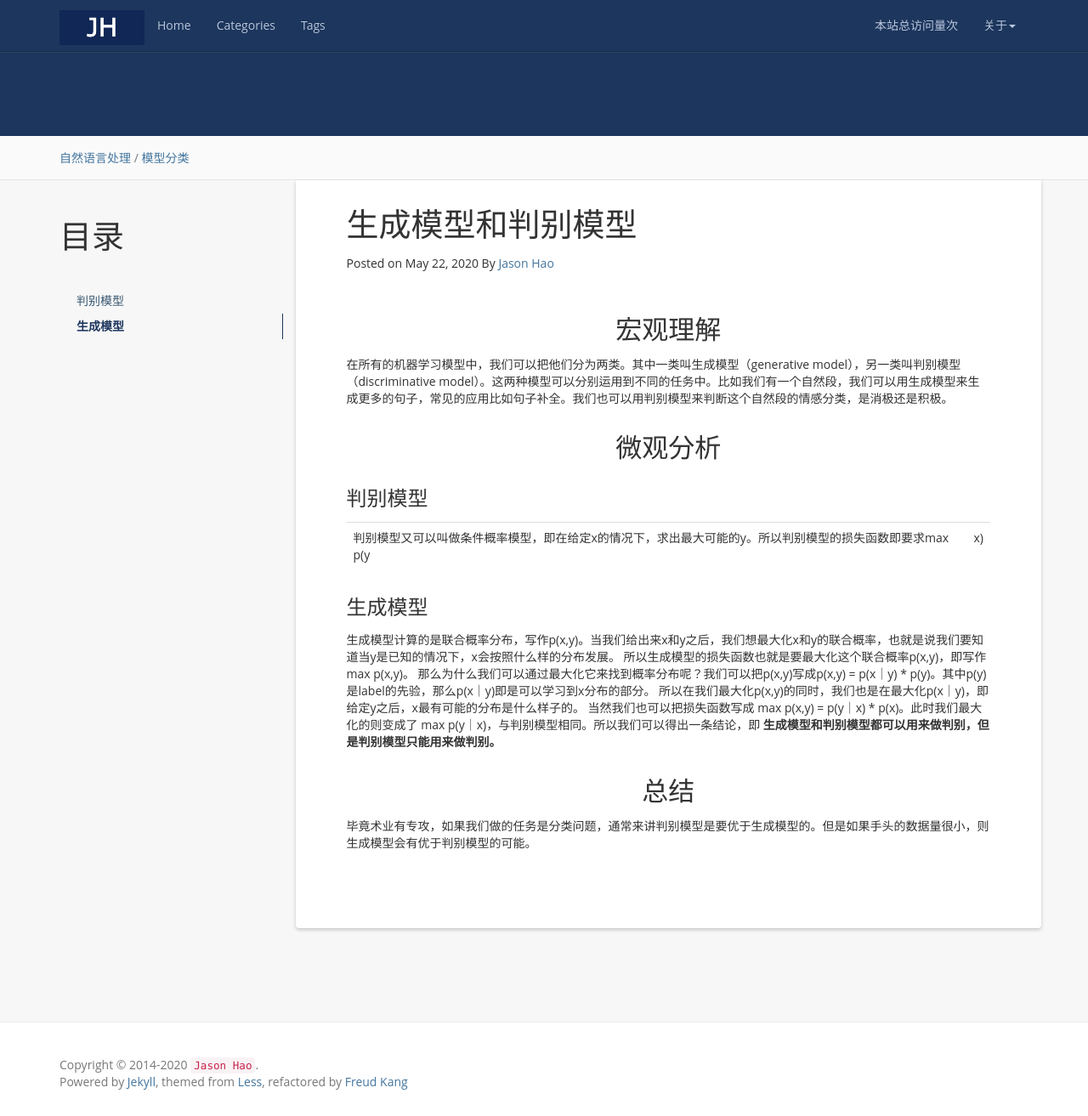
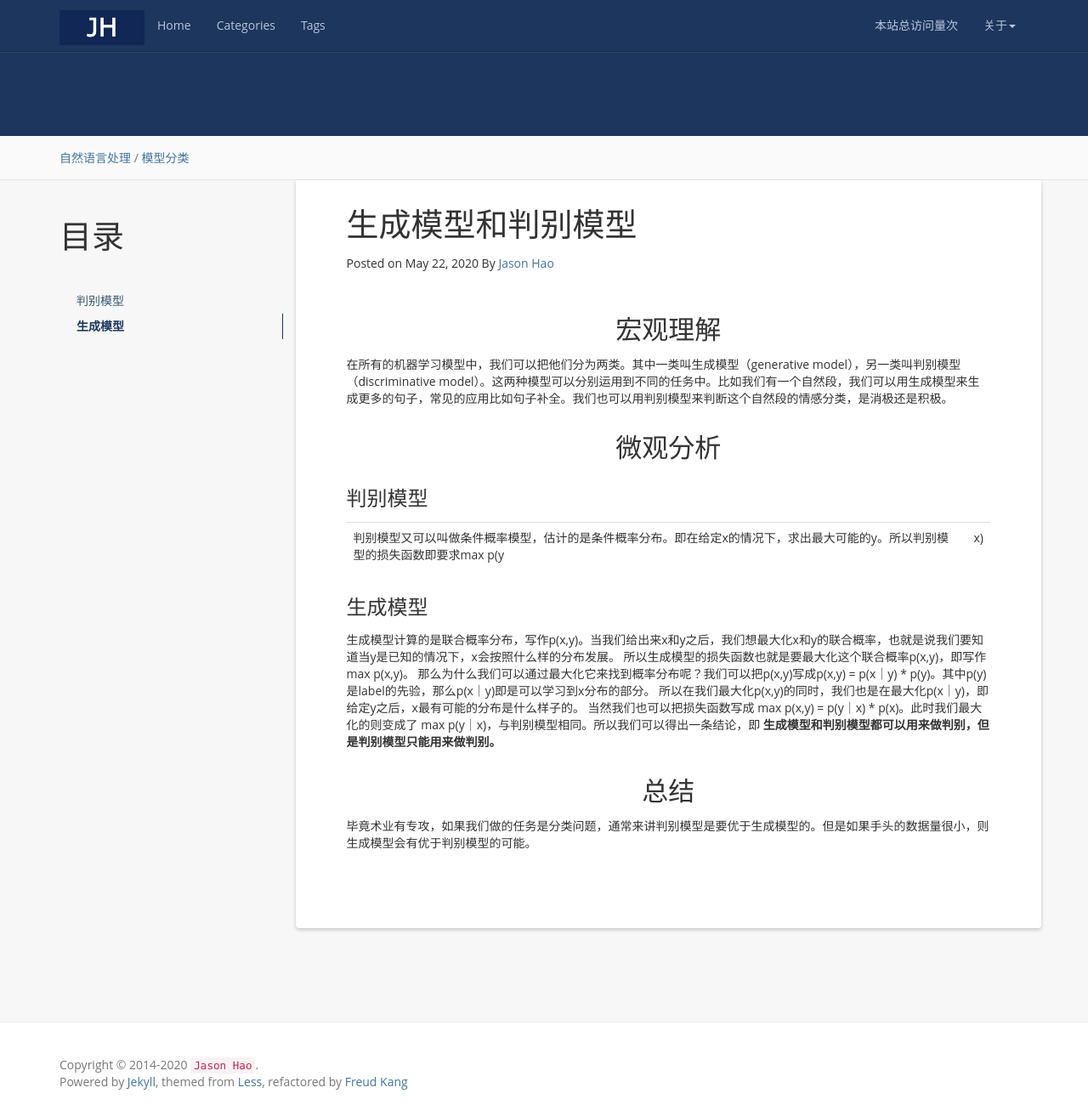
Before and after one commit to jasonhhao/jasonhhao.github.io, a Jekyll site: the page built from _posts/2020-05-23-Generative-and-Discrimitive-Model.md, in a window 1280 px wide and 1313 px high. Shown: the whole window at 85% size. Built offline with Jekyll 4.4.1, drawn with Linux system fonts in a browser that asks for light colours; nearby versions of some CDN libraries; a script that is not in the unit is left out; comment, search, counter and statistics services are not loaded.

Commit message:
Update 2020-05-23-Generative-and-Discrimitive-Model.md

```diff
--- a/_posts/2020-05-23-Generative-and-Discrimitive-Model.md
+++ b/_posts/2020-05-23-Generative-and-Discrimitive-Model.md
@@ -17,7 +17,7 @@ tag: 模型分类
 
 ### 判别模型
 
-判别模型又可以叫做条件概率模型，即在给定x的情况下，求出最大可能的y。所以判别模型的损失函数即要求max p(y|x)
+判别模型又可以叫做条件概率模型，估计的是条件概率分布。即在给定x的情况下，求出最大可能的y。所以判别模型的损失函数即要求max p(y|x)
 
 ### 生成模型
 
```
